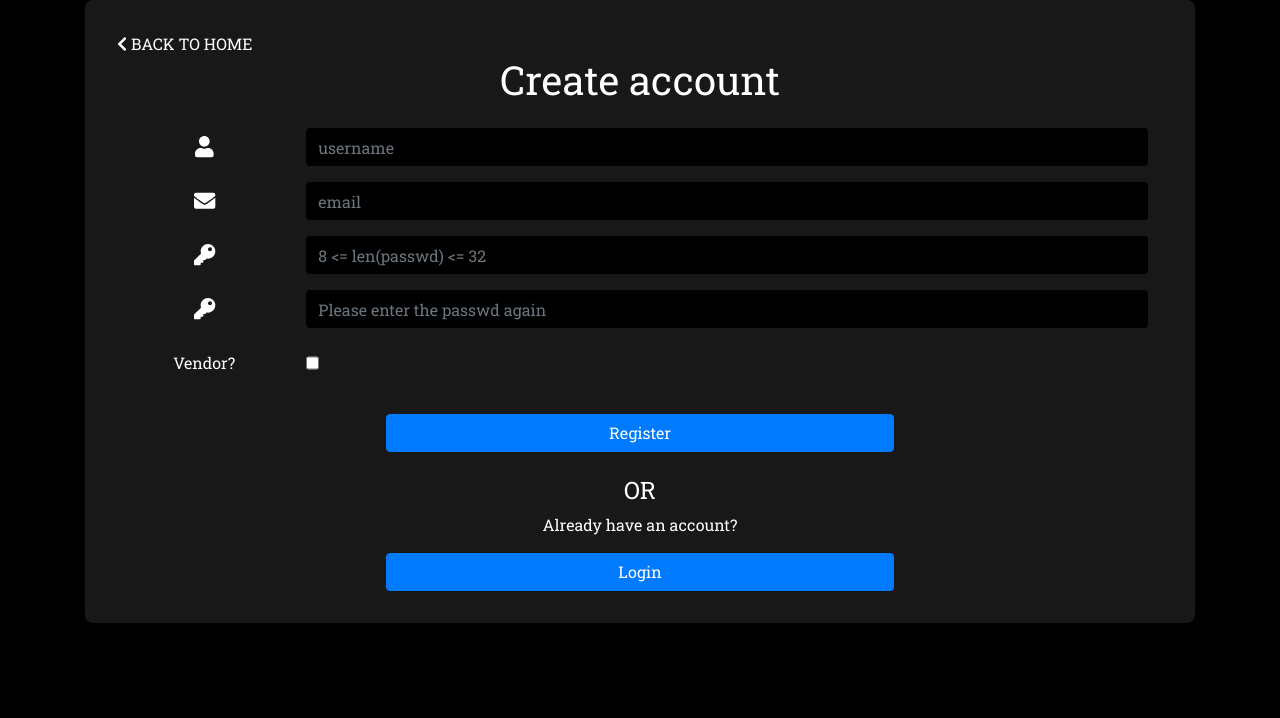
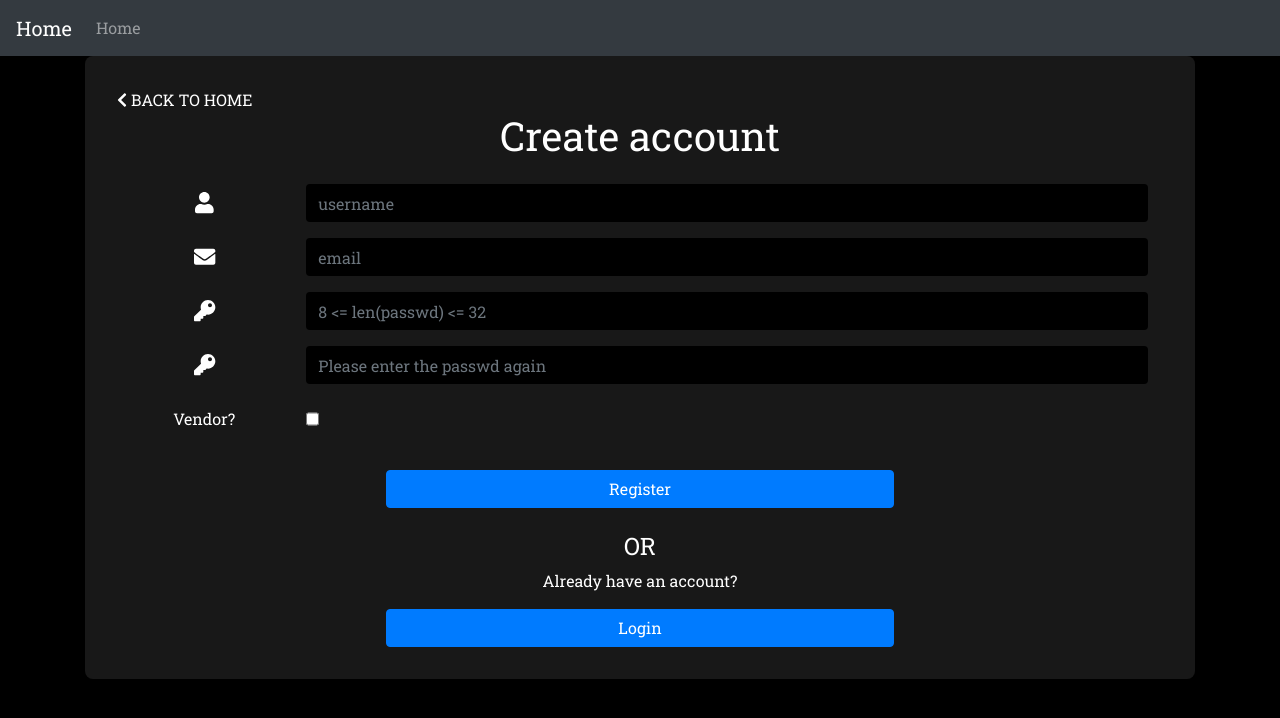
Before and after one commit to YoogottamK/bulk-purchase, a React (Create React App) app in the folder frontend/: page /register in a window 1280 px wide. Shown: the top 718 px of the page. Built offline with nearby package versions, Linux system fonts and the light colour scheme.

Commit message:
simple navbar ready

```diff
--- a/frontend/src/App.js
+++ b/frontend/src/App.js
@@ -7,6 +7,7 @@ import store from "./store";
 import setAuthToken from "./utils/setAuthToken";
 import { setUser, userLogout } from "./actions/authActions";
 
+import AppNavbar from "./components/Navbar";
 import Register from "./components/Register";
 import Login from "./components/Login";
 import Landing from "./components/Landing";
@@ -32,6 +33,7 @@ if (localStorage.jwt) {
 function App() {
   return (
     <Provider store={store}>
+      <AppNavbar />
       <div>
         <Router>
           <Route exact path="/" component={Landing} />
--- /dev/null
+++ b/frontend/src/components/Navbar.jsx
@@ -0,0 +1,34 @@
+import React, { Component } from "react";
+import PropTypes from "prop-types";
+import { Navbar, Nav } from "react-bootstrap";
+import { connect } from "react-redux";
+import { userLogout } from "../actions/authActions";
+
+class AppNavbar extends Component {
+  render() {
+    const { user } = this.props.auth;
+
+    return (
+      <Navbar bg="dark" variant="dark" expand="lg">
+        <Navbar.Brand href="/home">Home</Navbar.Brand>
+        <Navbar.Toggle aria-controls="basic-navbar-nav" />
+        <Navbar.Collapse id="basic-navbar-nav">
+          <Nav className="mr-auto">
+            <Nav.Link href="/home">Home</Nav.Link>
+          </Nav>
+        </Navbar.Collapse>
+      </Navbar>
+    );
+  }
+}
+
+AppNavbar.propTypes = {
+  userLogout: PropTypes.func.isRequired,
+  auth: PropTypes.object.isRequired,
+};
+
+const mapStateToProps = state => ({
+  auth: state.auth,
+});
+
+export default connect(mapStateToProps, { userLogout })(AppNavbar);
--- a/frontend/src/style/App.css
+++ b/frontend/src/style/App.css
@@ -3,4 +3,5 @@
 body {
   background: #000000;
   color: #ffffff;
+  font-family: "Roboto Slab", serif;
 }
--- a/frontend/src/style/Register.css
+++ b/frontend/src/style/Register.css
@@ -1,7 +1,6 @@
 .form-container {
   background: #181818;
   border-radius: 0.5rem;
-  font-family: "Roboto Slab", serif;
 
   padding: 2rem;
 }
```
